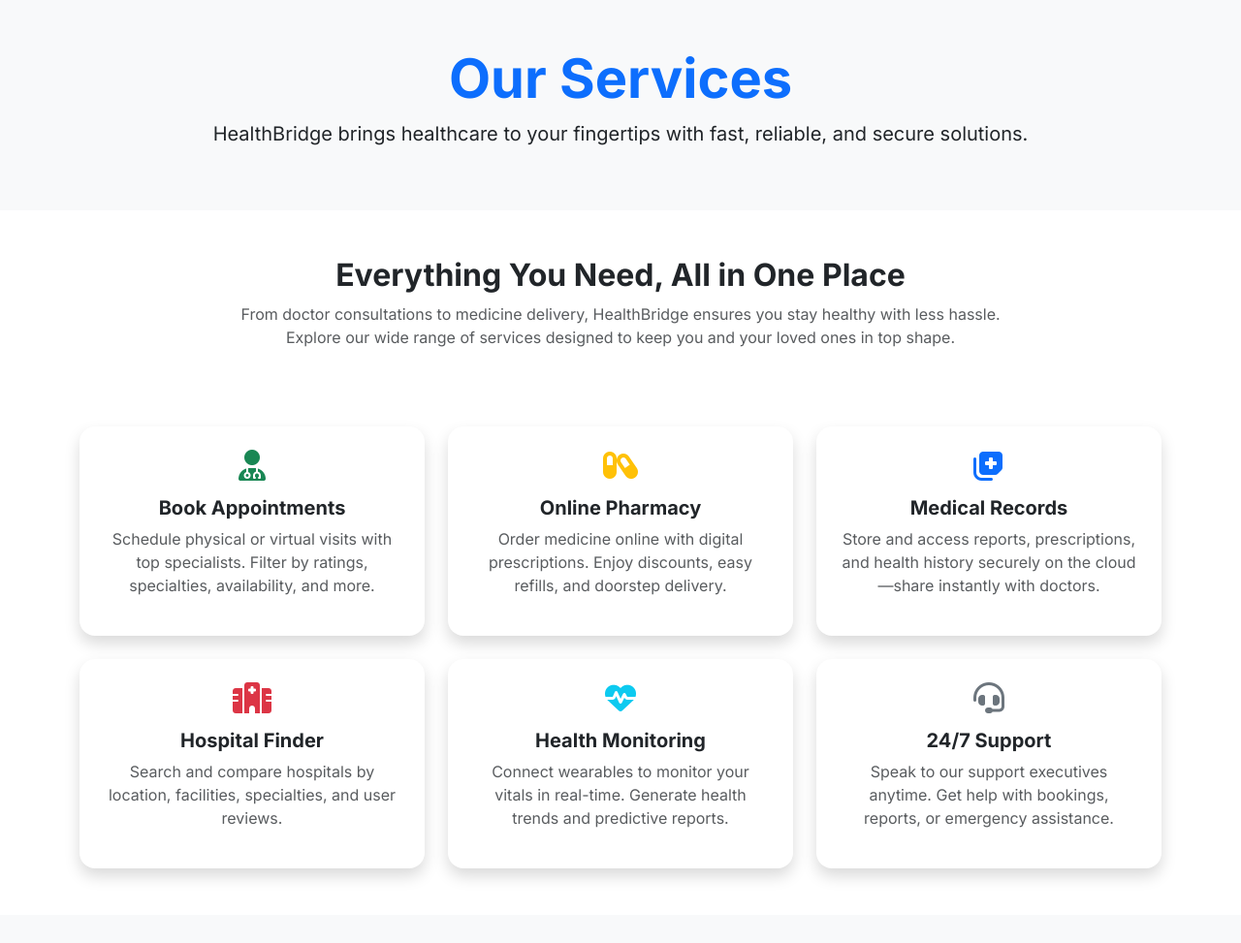
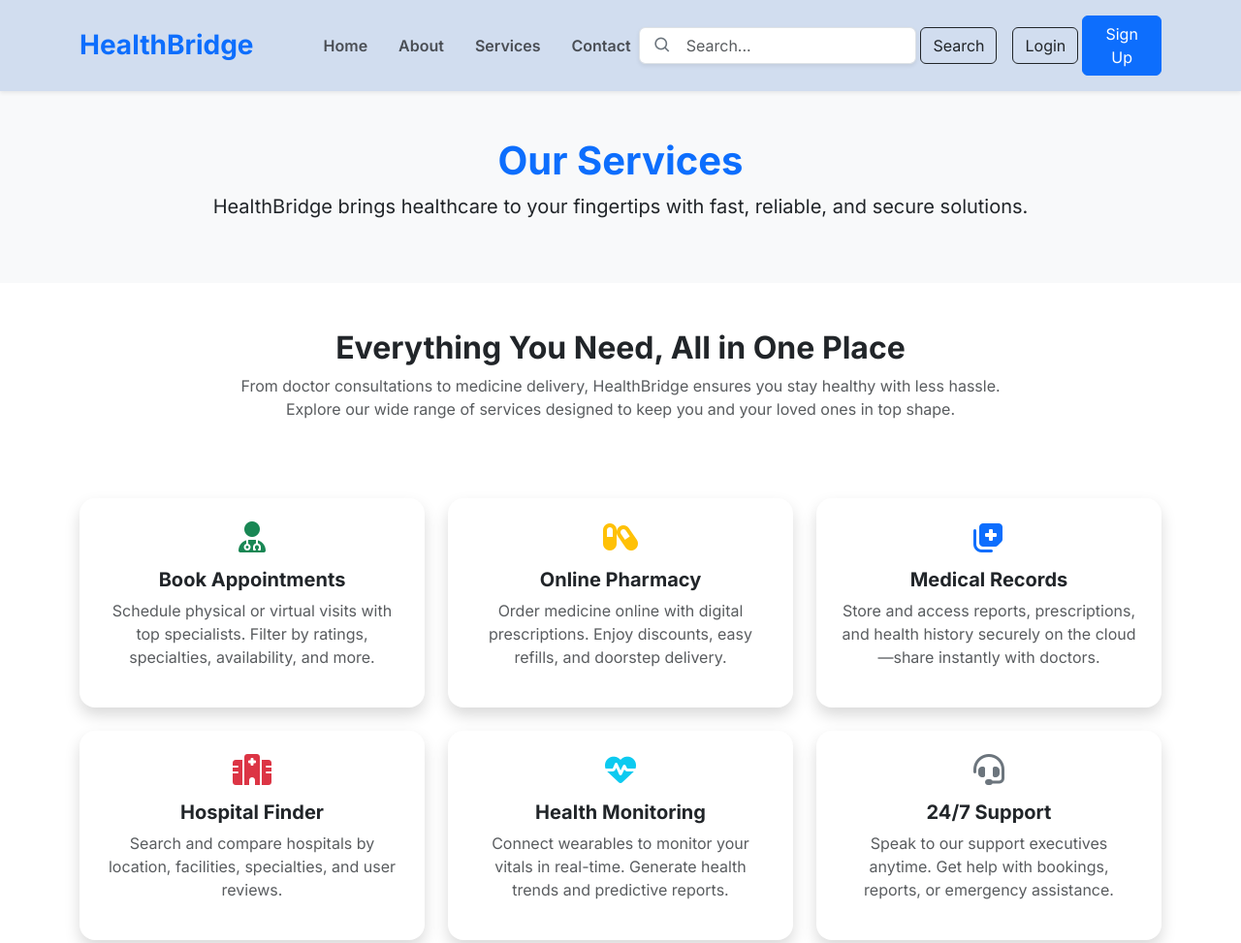
Before and after one commit to amitsinghbhadouriya/Hospital-Management-Project, a plain HTML site: page html/services.html in a window 1280 px wide. Shown: the top 973 px of the page at 97% size. Drawn offline with nearby package versions, Linux system fonts and the light colour scheme.

Commit message:
update services file

```diff
--- a/html/services.html
+++ b/html/services.html
@@ -19,15 +19,63 @@
 
     <!-- Custom CSS -->
     <link rel="stylesheet" href="../css/styles.css" />
-    <link rel="stylesheet" href="../css/media.css" />
 
     <title>Services | HealthBridge</title>
 </head>
 
 <body>
+    <header class="sticky-top main-header shadow-sm">
+        <nav class="navbar navbar-expand-lg navbar-light container-fluid">
+            <div class="container py-2">
+                <a href="index.html" class="navbar-brand d-flex align-items-center">
+                    <h3 class="mb-0 fw-bold text-primary">HealthBridge</h3>
+                </a>
+                <button class="navbar-toggler" type="button" data-bs-toggle="offcanvas" data-bs-target="#MobileMenu"
+                    aria-controls="MobileMenu">
+                    <span class="navbar-toggler-icon"></span>
+                </button>
+
+                <div class="collapse navbar-collapse justify-content-between ms-5">
+                    <!-- Main Links -->
+                    <ul class="navbar-nav gap-3">
+                        <li class="nav-item"><a class="nav-link without-arrow fw-semibold"
+                                href="../index.html">Home</a></li>
+                        <li class="nav-item"><a class="nav-link without-arrow fw-semibold"
+                                href="about.html">About</a></li>
+                        <li class="nav-item"><a class="nav-link without-arrow  fw-semibold"
+                                href="#">Services</a></li>
+                        <li class="nav-item"><a class="nav-link without-arrow fw-semibold"
+                                href="contact.html">Contact</a>
+                        </li>
+                    </ul>
+
+                    <!-- Search Bar -->
+                    <form class="d-none d-lg-flex me-3 gap-1" role="search">
+                        <div class="position-relative" style="max-width: 300px;">
+                            <input class="form-control ps-5 shadow-sm" type="search" placeholder="Search..."
+                                aria-label="Search">
+                            <i class='bx bx-search position-absolute top-50 translate-middle-y'
+                                style="left: 15px; font-size: 1.2rem; color: #6c757d;"></i>
+                        </div>
+
+                        <button class="btn btn-outline-dark" type="submit">Search</button>
+                    </form>
+
+                    <!-- Account Buttons -->
+                    <div class="d-none d-lg-flex align-items-center gap-1">
+                        <button type="button" data-bs-toggle="modal" data-bs-target="#login"
+                            class="btn btn-outline-dark">Login</button>
+                        <button type="button" data-bs-toggle="modal" data-bs-target="#signup"
+                            class="btn btn-primary text-white">Sign Up</button>
+                    </div>
+                </div>
+            </div>
+        </nav>
+    </header>
+
     <section class="bg-light text-dark text-center py-5">
         <div class="container">
-            <h1 class="display-4 text-primary fw-bold">Our Services</h1>
+            <h1 class="text-primary fw-bold">Our Services</h1>
             <p class="lead">HealthBridge brings healthcare to your fingertips with fast, reliable, and secure solutions.
             </p>
         </div>
```
